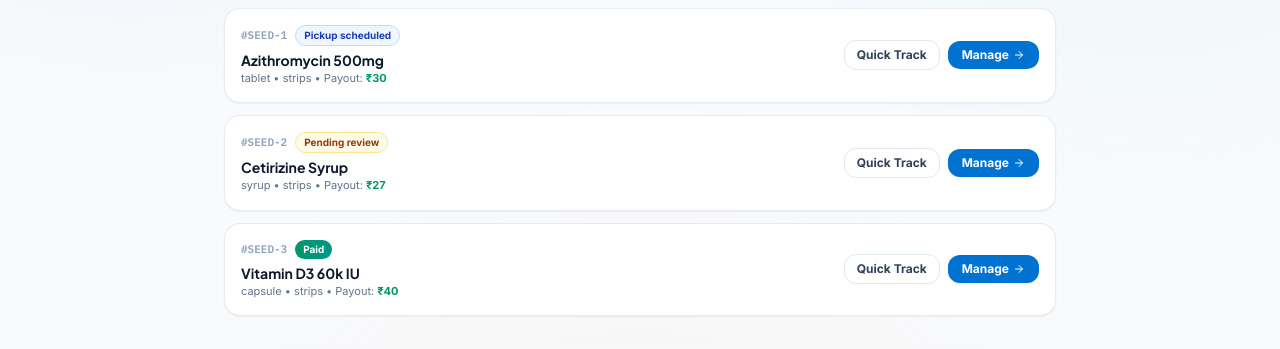
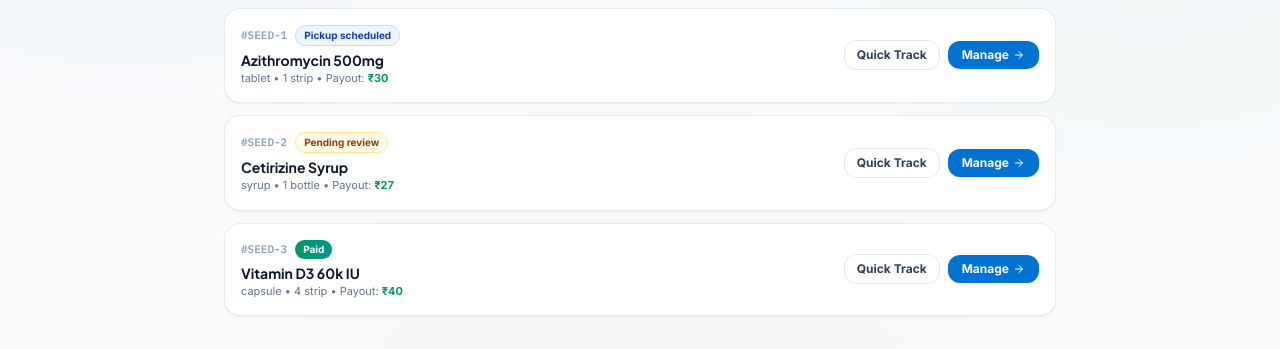
Before and after one commit to anuragdwivedi321/ReMed, a Next.js app: page /track in a window 1280 px wide. Shown: the part 442-791 px from the top of the page. Built offline with nearby package versions, Linux system fonts and the light colour scheme.

Commit message:
fix: resolve TypeScript types in track page for production build

```diff
--- a/app/track/page.tsx
+++ b/app/track/page.tsx
@@ -141,7 +141,7 @@ export default function TrackPage() {
                     {activeListing.medicineName}
                   </h3>
                   <p className="text-xs text-slate-500">
-                    {activeListing.category} • {activeListing.quantity} strips • MRP: ₹{activeListing.mrp}
+                    {activeListing.category} • {activeListing.quantityValue} {activeListing.quantityUnit}
                   </p>
                 </div>
 
@@ -155,7 +155,7 @@ export default function TrackPage() {
 
               {/* Progress Stepper */}
               <div className="py-6 border-b border-slate-100">
-                <StatusTracker current={activeListing.status} />
+                <StatusTracker status={activeListing.status} />
               </div>
 
               {/* Live Pickup Rider Card if scheduled */}
@@ -165,6 +165,7 @@ export default function TrackPage() {
                     listingId={activeListing.id}
                     pickupDate={activeListing.pickup.date}
                     pickupSlot={activeListing.pickup.slot}
+                    payoutAmount={activeListing.estimatedPrice}
                     status={activeListing.status}
                   />
                 </div>
@@ -268,7 +269,7 @@ export default function TrackPage() {
                   </div>
                   <h4 className="mt-1 text-sm font-bold text-slate-900">{l.medicineName}</h4>
                   <p className="text-[11px] text-slate-500">
-                    {l.category} • {l.quantity} strips • Payout:{" "}
+                    {l.category} • {l.quantityValue} {l.quantityUnit} • Payout:{" "}
                     <strong className="text-emerald-600 font-bold">₹{l.estimatedPrice}</strong>
                   </p>
                 </div>
```
